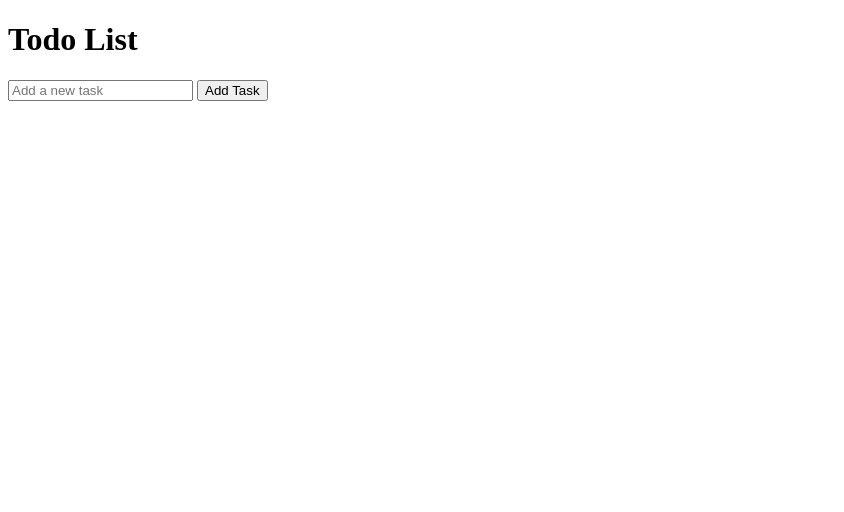
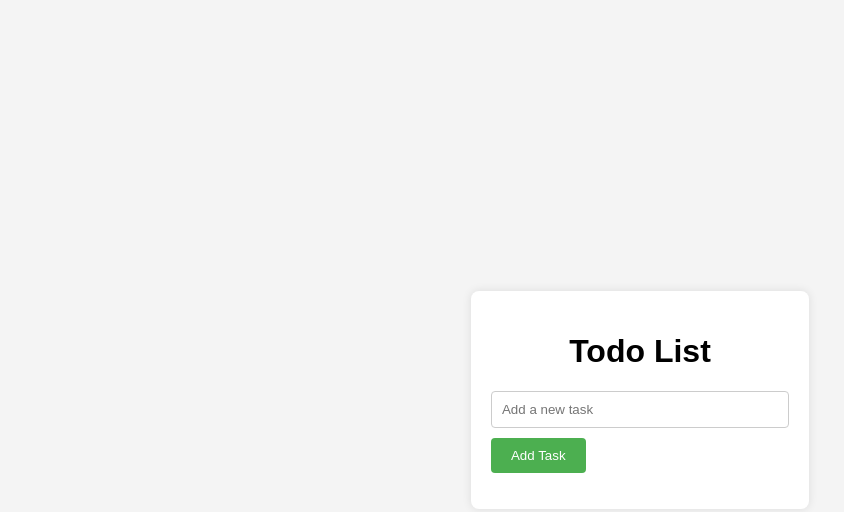
Before and after one commit to DevZRodz/Todo-List, a plain HTML site: page index.html in a window 1280 px wide. Shown: the whole page, without its empty margins (0-844 px from the left). Drawn offline with Linux system fonts and the light colour scheme.

Commit message:
Add CSS file for Todo List styling

```diff
--- /dev/null
+++ b/css/style.css
@@ -0,0 +1,57 @@
+body {
+    font-family: Arial, sans-serif;
+    margin: 0;
+    padding: 0;
+    display: flex;
+    justify-content: center;
+    align-items: center;
+    height: 100vh;
+    background-color: #f4f4f4;
+  }
+
+  .todo-container {
+    background-color: #fff;
+    border-radius: 8px;
+    box-shadow: 0 0 10px rgba(0, 0, 0, 0.1);
+    padding: 20px;
+  }
+
+  .todo-container h1 {
+    text-align: center;
+  }
+
+  input[type="text"] {
+    width: 100%;
+    padding: 10px;
+    margin-bottom: 10px;
+    border: 1px solid #ccc;
+    border-radius: 4px;
+    box-sizing: border-box;
+  }
+
+  button {
+    padding: 10px 20px;
+    background-color: #4caf50;
+    color: white;
+    border: none;
+    border-radius: 4px;
+    cursor: pointer;
+  }
+
+  button:hover {
+    background-color: #45a049;
+  }
+
+  ul {
+    list-style-type: none;
+    padding: 0;
+  }
+
+  li {
+    padding: 10px;
+    border-bottom: 1px solid #ddd;
+  }
+
+  li:last-child {
+    border-bottom: none;
+  }
--- a/index.html
+++ b/index.html
@@ -4,6 +4,7 @@
   <meta charset="UTF-8">
   <meta name="viewport" content="width=device-width, initial-scale=1.0">
   <title>Todo List</title>
+  <link rel="stylesheet" href="./css/style.css">
 </head>
 <body>
   <div class="todo-container">
```
